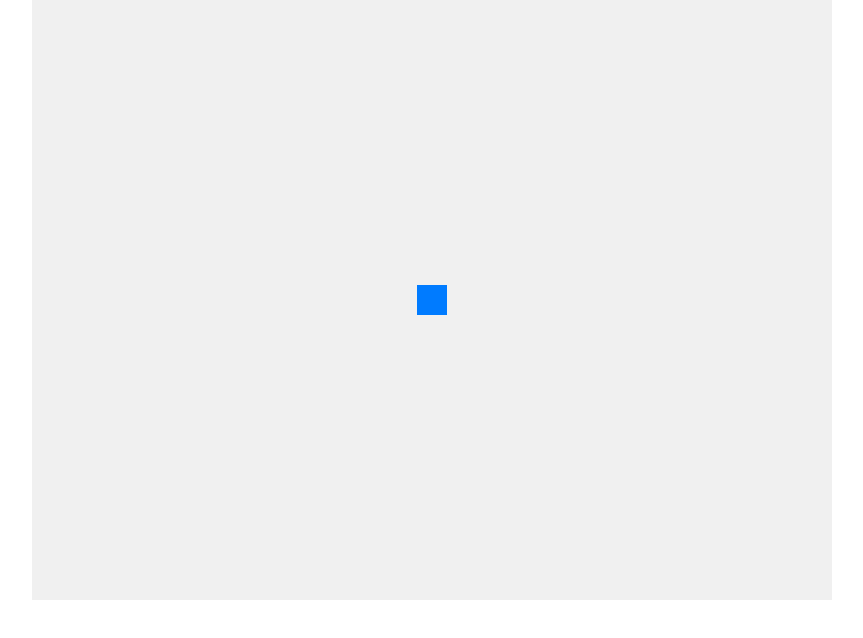
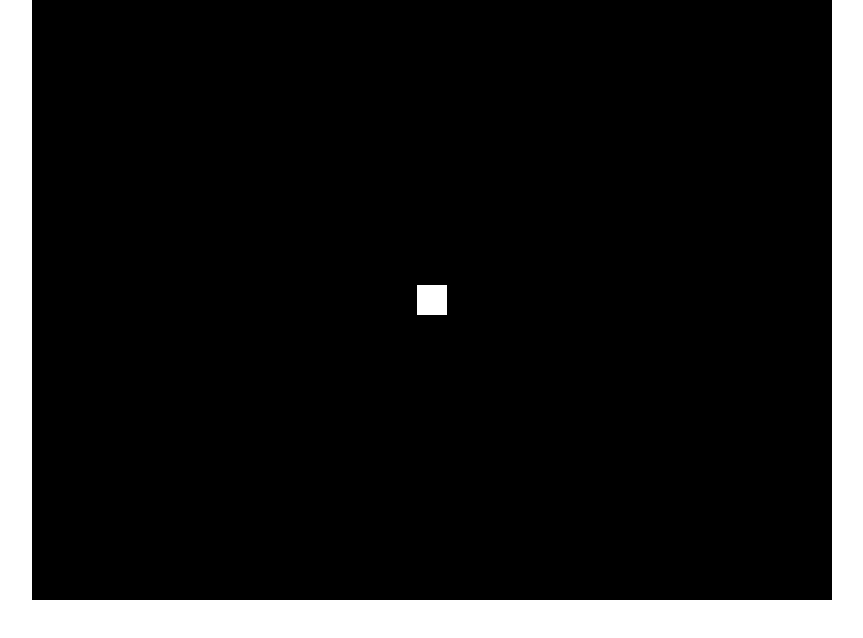
Before and after one commit to CueGaming/Epic-Quest-The-Journey-Begins, a plain HTML site: page index.html in a window 1280 px wide. Shown: the whole page, without its empty margins (208-1071 px from the left). Drawn offline with Linux system fonts and the light colour scheme.

Commit message:
Update index.html

```diff
--- a/index.html
+++ b/index.html
@@ -3,7 +3,7 @@
 <head>
   <meta charset="UTF-8">
   <meta name="viewport" content="width=device-width, initial-scale=1.0">
-  <title>Epic Quest: The Journey Begins</title>
+  <title>Epic Quest: Undertale Edition</title>
   <style>
     body {
       margin: 0;
@@ -12,7 +12,7 @@
     }
     canvas {
       display: block;
-      background-color: #f0f0f0;
+      background-color: #000;
       margin: auto;
     }
   </style>
@@ -30,7 +30,7 @@
 
     // Function to draw the player
     function drawPlayer() {
-      ctx.fillStyle = '#007bff'; // Blue color for player
+      ctx.fillStyle = '#FFFFFF'; // White color for player
       ctx.fillRect(playerX - playerSize / 2, playerY - playerSize / 2, playerSize, playerSize);
     }
 
```
